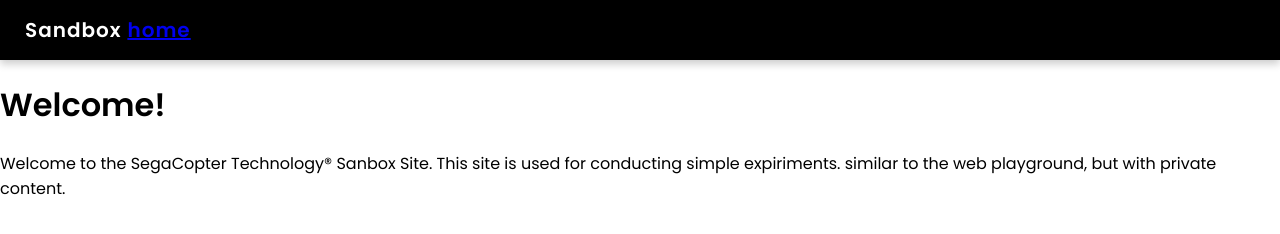
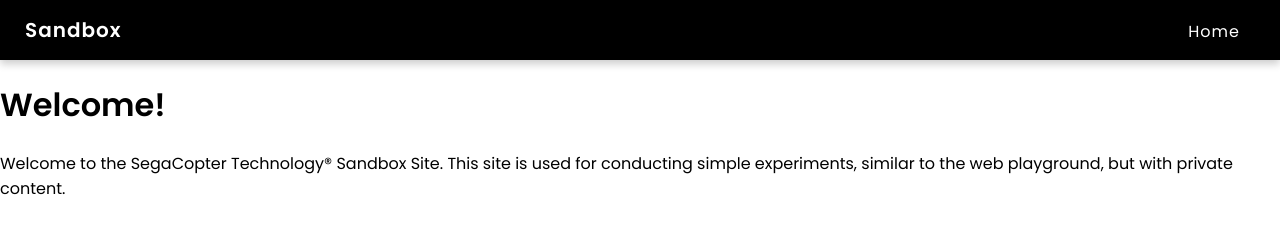
Before and after one commit to segacopter-tech/sandbox, a plain HTML site: page index.html in a window 1280 px wide. Drawn offline with Linux system fonts and the light colour scheme.

Commit message:
update index

```diff
--- a/index.html
+++ b/index.html
@@ -18,19 +18,37 @@
             font-weight: 600;
             letter-spacing: 1px;
             box-shadow: 0px 4px 8px rgba(0, 0, 0, 0.2);
+            display: flex;
+            align-items: center;
+            justify-content: space-between;
+        }
+        .header a {
+            color: white;
+            text-decoration: none;
+            font-size: 16px;
+            font-weight: 400;
+            margin-left: 20px;
+            padding: 8px 15px;
+            border-radius: 5px;
+            transition: background 0.3s ease-in-out;
+        }
+        .header a:hover {
+            background: rgba(255, 255, 255, 0.2);
         }
     </style>
 </head>
 <body>
 
     <div class="header">
-        Sandbox <a href="https://segacopter-tech.github.io/sandbox/">home</a>
+        <span>Sandbox</span>
+        <nav>
+            <a href="https://segacopter-tech.github.io/sandbox/">Home</a>
+        </nav>
     </div>
 
-
     <h1>Welcome!</h1>
-    <p>Welcome to the SegaCopter Technology® Sanbox Site.
-    This site is used for conducting simple expiriments. similar to the web playground, but with private content.</p>
+    <p>Welcome to the SegaCopter Technology® Sandbox Site.
+    This site is used for conducting simple experiments, similar to the web playground, but with private content.</p>
 
 </body>
 </html>
```
